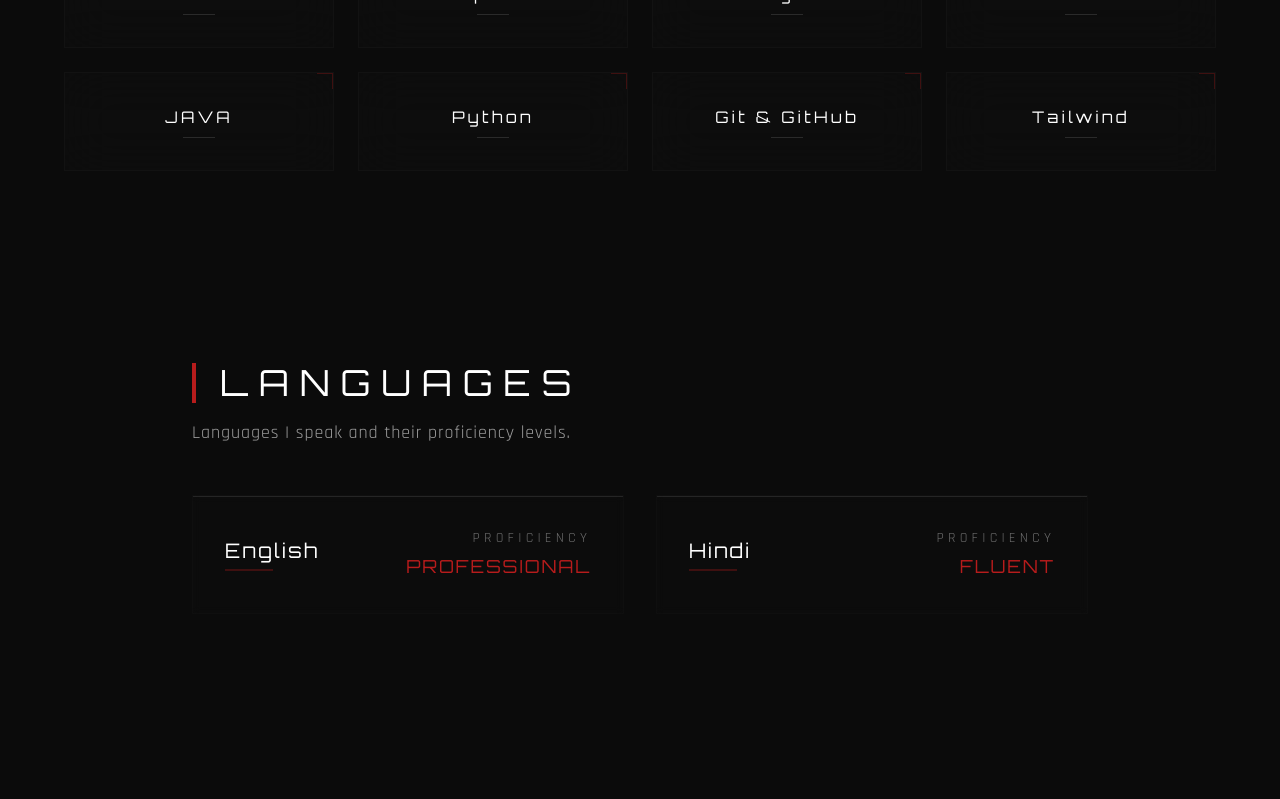
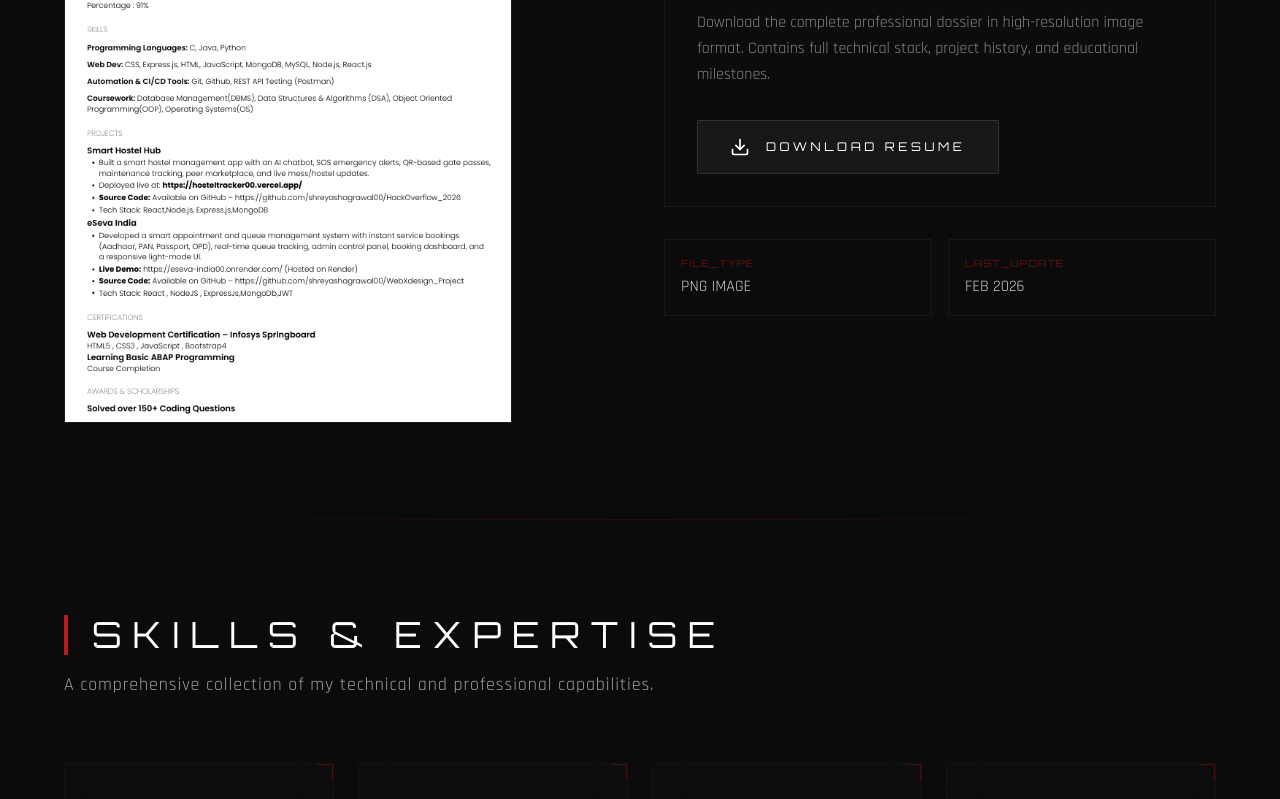
Before and after one commit to shreyashagrawal00/MyPortfolio, a Next.js app: page / in a window 1280 px wide. Shown: the part 7960-8759 px from the top of the page. Built offline with nearby package versions, Linux system fonts and the light colour scheme.

Commit message:
feat: Create the main portfolio homepage integrating a scroll-animated canvas, preloader, and various professional content sections.

```diff
--- a/app/page.tsx
+++ b/app/page.tsx
@@ -61,9 +61,9 @@ export default function Home() {
       <SystemSpecs />
       <EducationTimeline />
       <Projects />
+      <Resume />
       <SkillsExpertise />
       <Languages />
-      <Resume />
       <Connect />
       <GetInTouch />
     </main>
```
